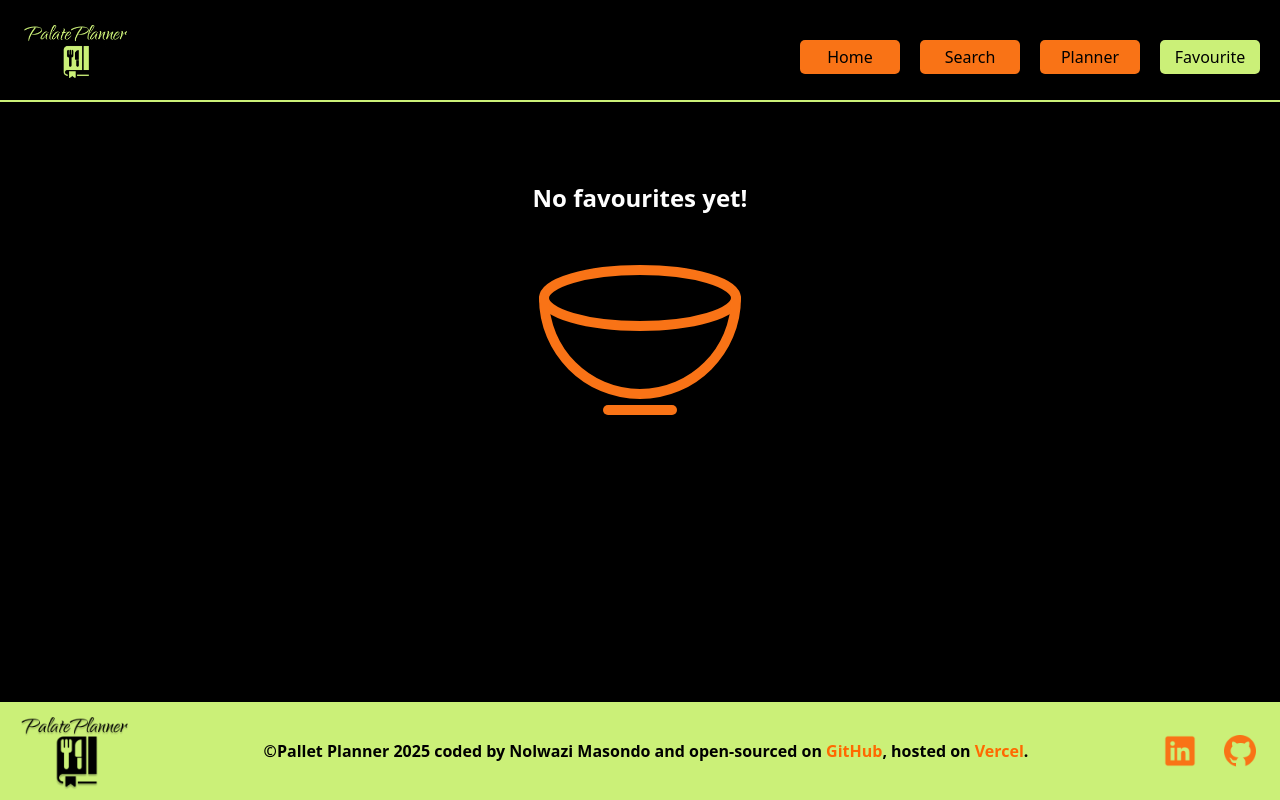
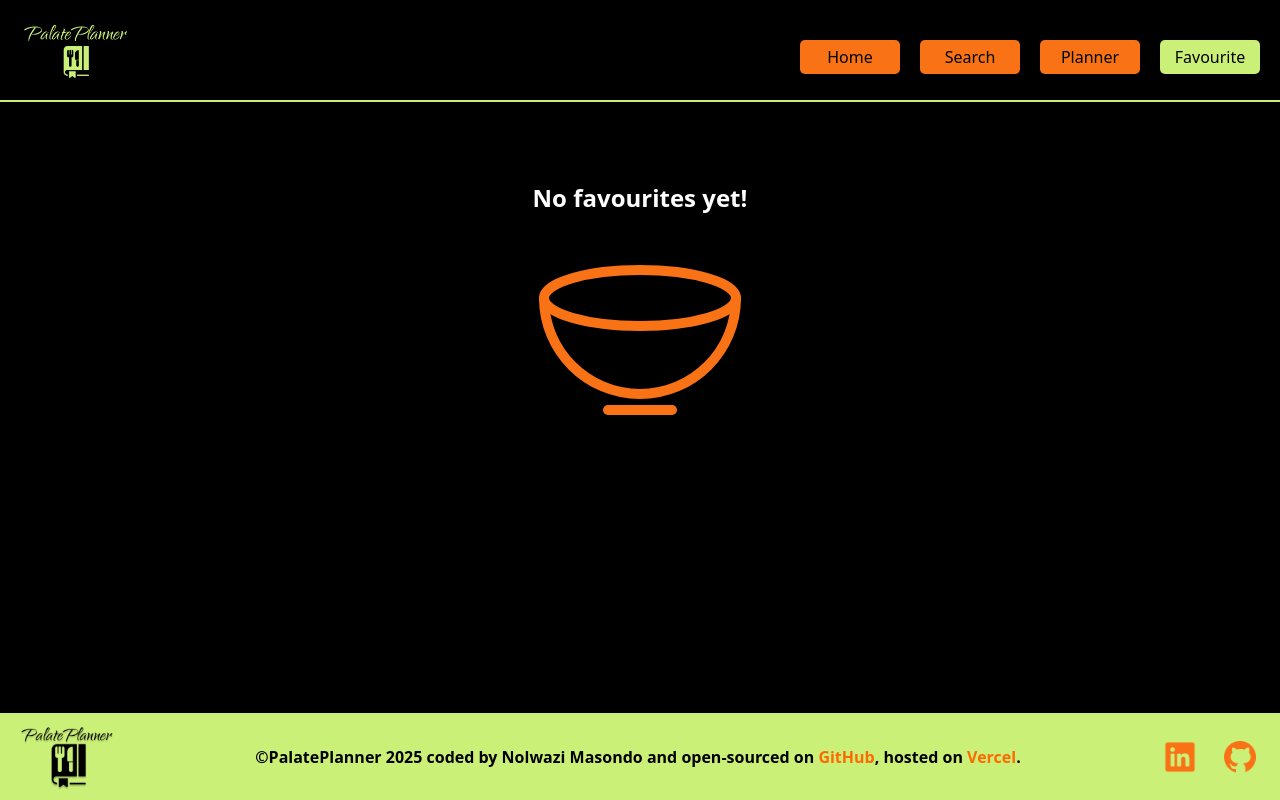
Before and after one commit to Lwazi-Masondo/alx-fe-capstone-project, a React (Vite) app in the folder recipe-finder-app/: page /favourites in a window 1280 px wide. Built offline with nearby package versions, Linux system fonts and the light colour scheme.

Commit message:
Fix: Footer logo width

```diff
--- a/recipe-finder-app/src/components/Footer.jsx
+++ b/recipe-finder-app/src/components/Footer.jsx
@@ -1,9 +1,9 @@
 function Footer() {
   return (
     <footer className=" flex flex-col md:flex-row gap-5 justify-between py-2.5 px-5 text-center items-center bg-amber-300 w-full">
-      <img src="/logo_dark.png" alt="logo" className=" w-20 md:w-28" />
+      <img src="/logo_dark.png" alt="logo" className=" w-20 md:w-24" />
       <p className="font-bold text-sm md:text-base">
-        ©Pallet Planner 2025 coded by Nolwazi Masondo and open-sourced on
+        ©PalatePlanner 2025 coded by Nolwazi Masondo and open-sourced on
         <a
           href="https://github.com/Lwazi-Masondo/alx-fe-capstone-project"
           target="_blank"
```
